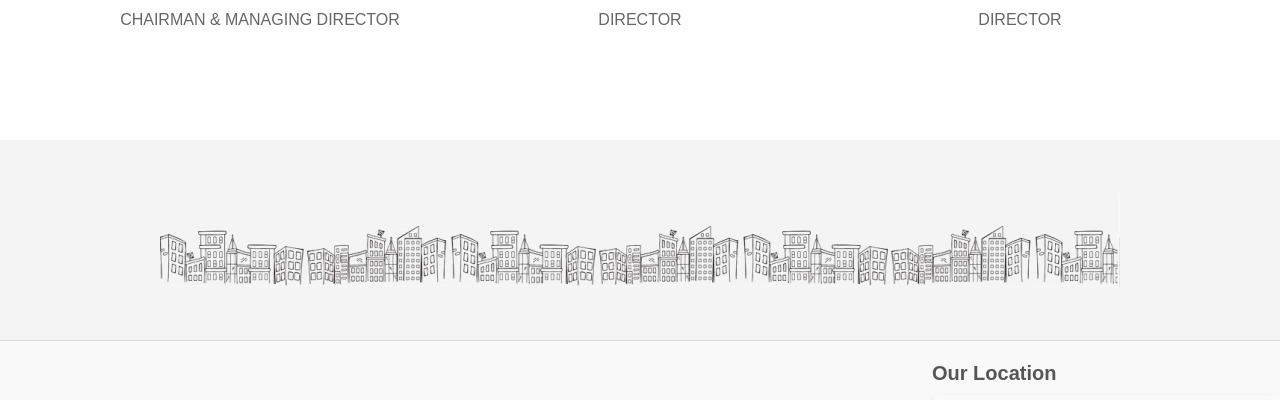
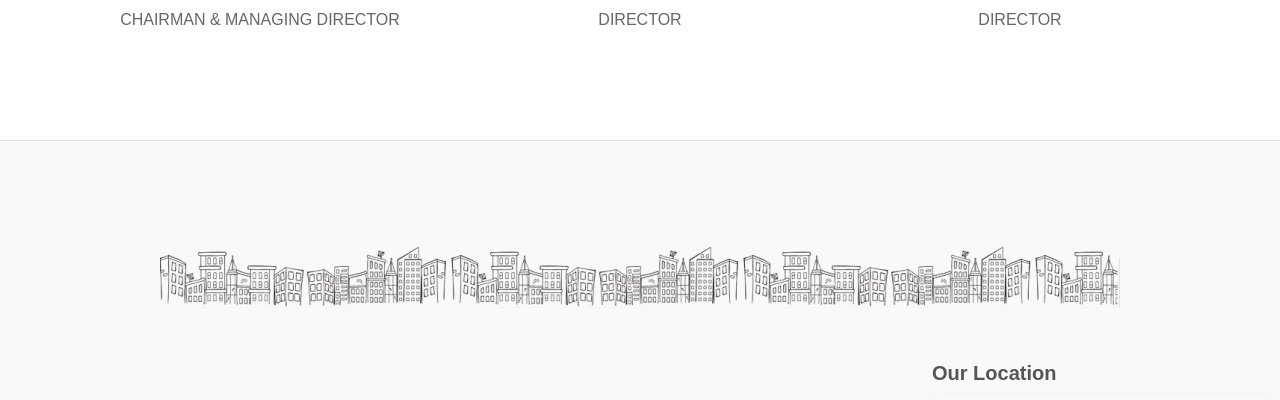
Before and after one commit to GRS18/Society_Management_System, a React (Create React App) app in the folder socitey/: page /aboutus in a window 1280 px wide. Shown: the part 1438-1838 px from the top of the page. Built offline with nearby package versions, Linux system fonts and the light colour scheme; grey boxes are pictures that could not be loaded; a web font is replaced by a local one.

Commit message:
image in footer
add image in footer

```diff
--- a/socitey/src/components/AboutUs.js
+++ b/socitey/src/components/AboutUs.js
@@ -4,7 +4,6 @@ import logo from "../assets/logo.svg";
 import Socitey from "../assets/Socitey.jpg";
 import profile from "../assets/profile.png";
 import profile1 from "../assets/profile1.png";
-import aboutus from "../assets/about.png";
 import "../css/aboutus.css";
 
 export default function AboutUs() {
@@ -170,9 +169,6 @@ export default function AboutUs() {
           </div>
         </div>
       </section>
-      <div className="container image-container">
-        <img src={aboutus} alt="about us" />
-      </div>
 
     </>
   );
--- a/socitey/src/components/DashBoard.js
+++ b/socitey/src/components/DashBoard.js
@@ -74,7 +74,7 @@ export default function DashBoard() {
                       aria-current="page"
                       to="/login"
                     >
-                      Signin
+                      Sign-In
                     </Link>
                   </li>
                   {/* <li className="nav-item ">
--- a/socitey/src/components/Footer.js
+++ b/socitey/src/components/Footer.js
@@ -2,15 +2,21 @@
 import React from "react";
 import { Link } from "react-router-dom";
 import '../css/footer.css';
+import imgfooter from '../assets/about.png'
 
 export default function Footer() {
   return (
     <>
     <footer className="footer-section bg_img">
     <div className="container">
-        <div className="footer-top padding-bottom">
+        <div className="footer-top">
 
         </div>
+
+        <div className="container image-container">
+        <img src={imgfooter} alt="img" />
+      </div>
+
         <div className="footer-bottom">
             <div className="row">
               <div className="col-md-3">
--- a/socitey/src/css/aboutus.css
+++ b/socitey/src/css/aboutus.css
@@ -58,22 +58,6 @@ body {
   max-width: 800px;
   margin: 0 auto;
 }
-/* for image */
-/* Container Styling */
-.image-container {
-  display: flex; /* Enables flexbox */
-  justify-content: center; /* Centers content horizontally */
-  align-items: center; /* Centers content vertically */
-  height: 25vh; /* Sets the height to the full viewport */
-}
-
-/* Image Styling (Optional) */
-.image-container img {
-  max-width: 100%; /* Ensures the image scales within the container */
-  height: auto; /* Maintains the aspect ratio */
-  object-fit: contain; /* Ensures the entire image fits without being cropped */
-}
-
 
 /* About Us Content Section */
 .about {
--- a/socitey/src/css/dashboard.css
+++ b/socitey/src/css/dashboard.css
@@ -43,6 +43,7 @@
   justify-content: center;
   gap: 20px;
   margin-top: 30px;
+  margin-bottom: 30px;
 }
 .module-card {
   background: #fff;
--- a/socitey/src/css/footer.css
+++ b/socitey/src/css/footer.css
@@ -159,6 +159,23 @@
   }
 }
 
+
+/* for image */
+/* Container Styling */
+.image-container {
+  display: flex; /* Enables flexbox */
+  justify-content: center; /* Centers content horizontally */
+  align-items: center; /* Centers content vertically */
+  height: 25vh; /* Sets the height to the full viewport */
+}
+
+/* Image Styling (Optional) */
+.image-container img {
+  max-width: 100%; /* Ensures the image scales within the container */
+  height: auto; /*Maintains the aspect ratio*/
+  object-fit: contain; /* Ensures the entire image fits without being cropped */
+}
+
 /* Mobile Devices */
 @media (max-width: 480px) {
   .footer-bottom .row {
```
